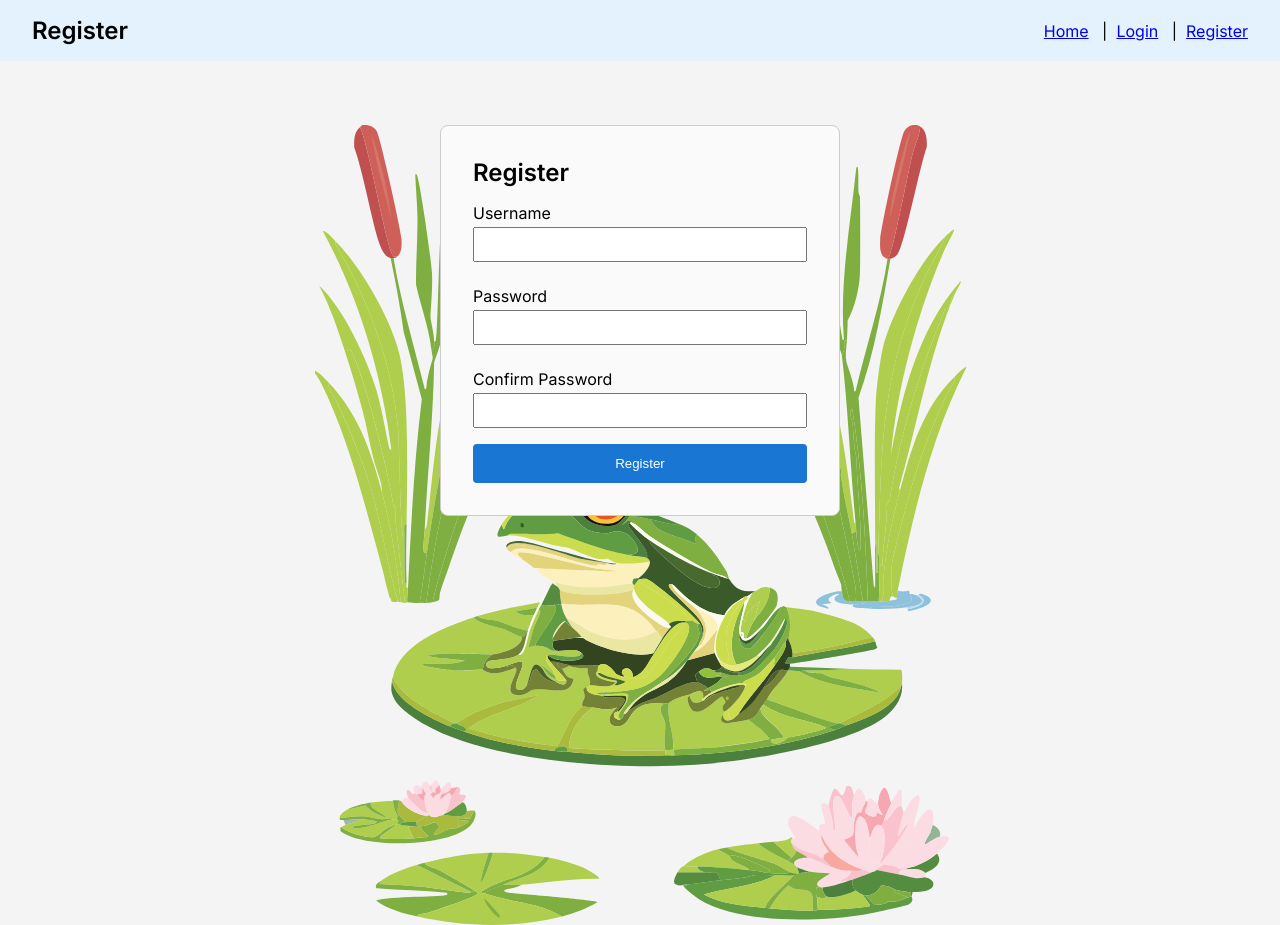
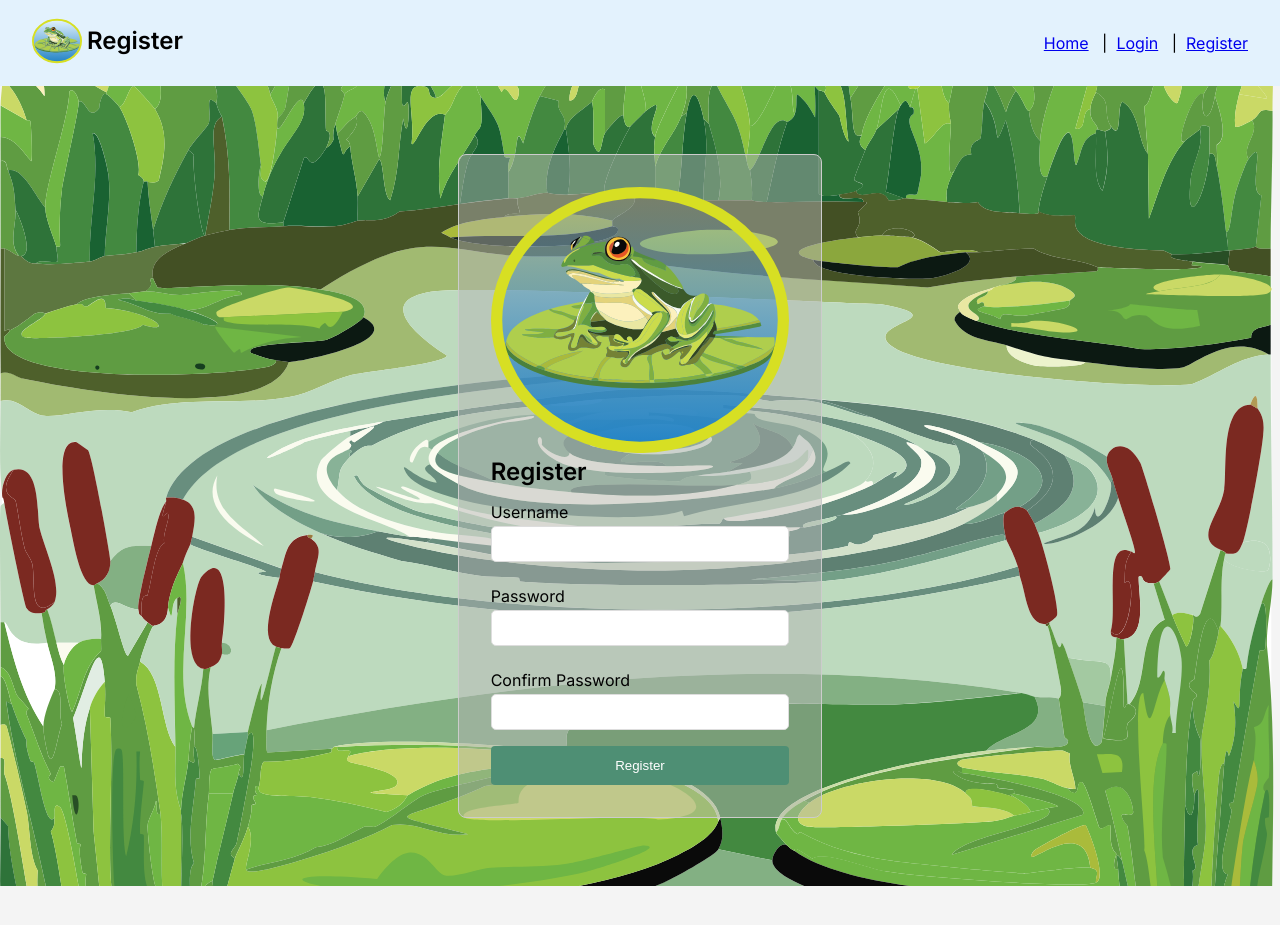
Before and after one commit to Momo8289/BogBlogPlus, a React (Vite) app in the folder BogBlogPlus/: page /register in a window 1280 px wide. After the commit the page ends 886 px from the top, so only its background shows below. Built offline with nearby package versions, Linux system fonts and the light colour scheme.

Commit message:
login and register match and logo in nav

```diff
--- a/BogBlogPlus/src/App.css
+++ b/BogBlogPlus/src/App.css
@@ -36,6 +36,21 @@ body {
   transform: translateY(-4px);
   background-color: rgba(255, 255, 255, 0.85);
 }
+
+/* navbar */
+.navBarLogo{
+  height:50px;
+  width: 50px;
+  margin: 0;
+  padding: 0;
+}
+
+.titleLink{
+  display:flex;
+  flex-direction: row;
+  justify-content: baseline;
+}
+
 .navbar {
   width: 100vw;
   padding: 1rem 2rem;
@@ -47,9 +62,12 @@ body {
   position: relative;
   top: 0;
   margin-top: 0;
+  margin-bottom: 0;
 }
 .navbar-title{
   color: black;
+  margin-top: 10px;
+  margin-left: 5px;;
 }
 
 
@@ -70,14 +88,15 @@ body {
   height: 100vh;
   justify-content: center;
   align-items: center;
-  background: #f8f9fa;
-  background-image: url("./assets/SVG/Frog.svg");
+  background-image: url("./assets/SVG/background.svg");
   background-repeat: no-repeat;
+  background-size: cover;
   background-position: center;
+
 }
 
 .login-card {
-  background: white;
+  background: rgba(180, 179, 179, 0.48);
   padding: 2rem 3rem;
   border-radius: 10px;
   box-shadow: 0 4px 16px rgba(0,0,0,0.1);
@@ -106,7 +125,7 @@ body {
 }
 
 .login-card button {
-  background-color: #1976d2;
+  background-color: #4e8f74;
   color: white;
   padding: 0.75rem;
   border: none;
@@ -116,7 +135,7 @@ body {
 }
 
 .login-card button:hover {
-  background-color: #1565c0;
+  background-color: #58a585;
 }
 
 .error {
@@ -127,14 +146,12 @@ body {
 /* register page */
 .auth-container {
   max-width: 400px;
-  margin: 4rem auto;
   padding: 2rem;
   border: 1px solid #ccc;
   border-radius: 8px;
-  background-color: #fafafa;
-
+  background: rgba(180, 179, 179, 0.48);
+  margin: 0;
 }
-
 .auth-container h2 {
   margin-bottom: 1rem;
 }
@@ -145,19 +162,26 @@ body {
 }
 
 .auth-container input {
+  padding: 0.5rem;
+  font-size: 1rem;
+  border: 1px solid #ddd;
+  border-radius: 5px;
   width: 100%;
-  padding: 0.5rem;
   margin-bottom: 1rem;
 }
 
 .auth-container button {
   width: 100%;
   padding: 0.75rem;
-  background-color: #1976d2;
+  background-color: #4e8f74;
   color: white;
   border: none;
   border-radius: 4px;
   cursor: pointer;
+}
+
+.auth-container button:hover {
+  background-color: #58a585;
 }
 
 .auth-container .error {
@@ -166,10 +190,13 @@ body {
 }
 
 .registerPage{
-  width: 100%;
-  height:100vh;
-  background-image: url("./assets/SVG/Frog.svg");
+  display: flex;
+  height: 100vh;
+  justify-content: center;
+  align-items: center;
+  background-image: url("./assets/SVG/background.svg");
   background-repeat: no-repeat;
+  background-size: cover;
   background-position: center;
 }
 
--- a/BogBlogPlus/src/components/NavBar.jsx
+++ b/BogBlogPlus/src/components/NavBar.jsx
@@ -10,7 +10,9 @@ export default function NavBar({title}) {
 
   return (
     <nav className="navbar">
-    <h1 className="navbar-title">{title}</h1>
+        <div className="titleLink"><Link to="/" ><img className="navBarLogo" src={"/src/assets/SVG/Logo.svg"}/></Link>
+    <h1 className="navbar-title">{title}</h1></div>
+
     <div className="navbar-links">
       <Link to="/">Home</Link> &nbsp; | &nbsp;
       {token && (
--- a/BogBlogPlus/src/pages/Login.jsx
+++ b/BogBlogPlus/src/pages/Login.jsx
@@ -50,6 +50,7 @@ export default function Login() {
   return (
     <div className="login-wrapper">
       <form onSubmit={handleLogin} className="login-card">
+      <img src={"/src/assets/SVG/Logo.svg"}/>
         <h2>Login</h2>
         {error && <p className="error">{error}</p>}
         <label>Username</label>
--- a/BogBlogPlus/src/pages/Register.jsx
+++ b/BogBlogPlus/src/pages/Register.jsx
@@ -42,6 +42,7 @@ export default function Register() {
   return (
     <div className="registerPage">
     <div className="auth-container">
+        <img src={"/src/assets/SVG/Logo.svg"}/>
       <h2>Register</h2>
       <form onSubmit={handleRegister}>
         <label htmlFor="username">Username</label>
```
